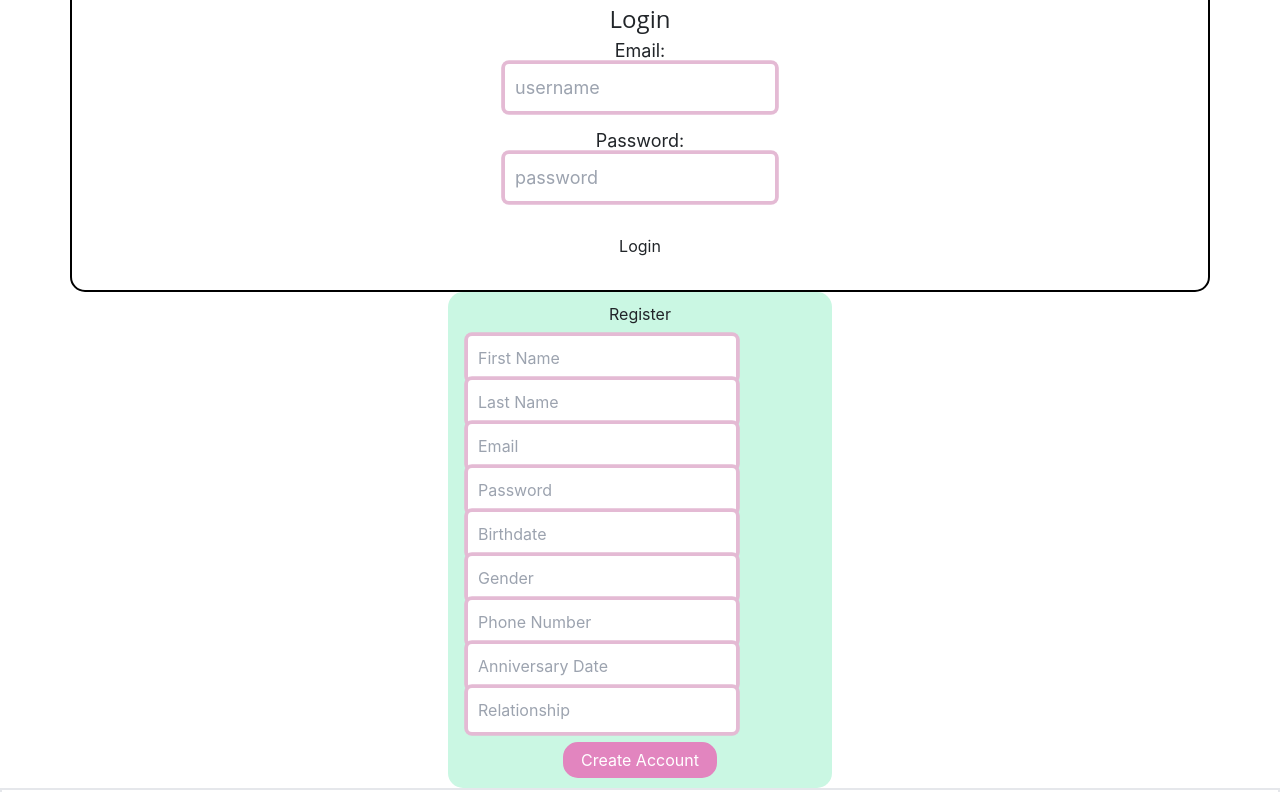
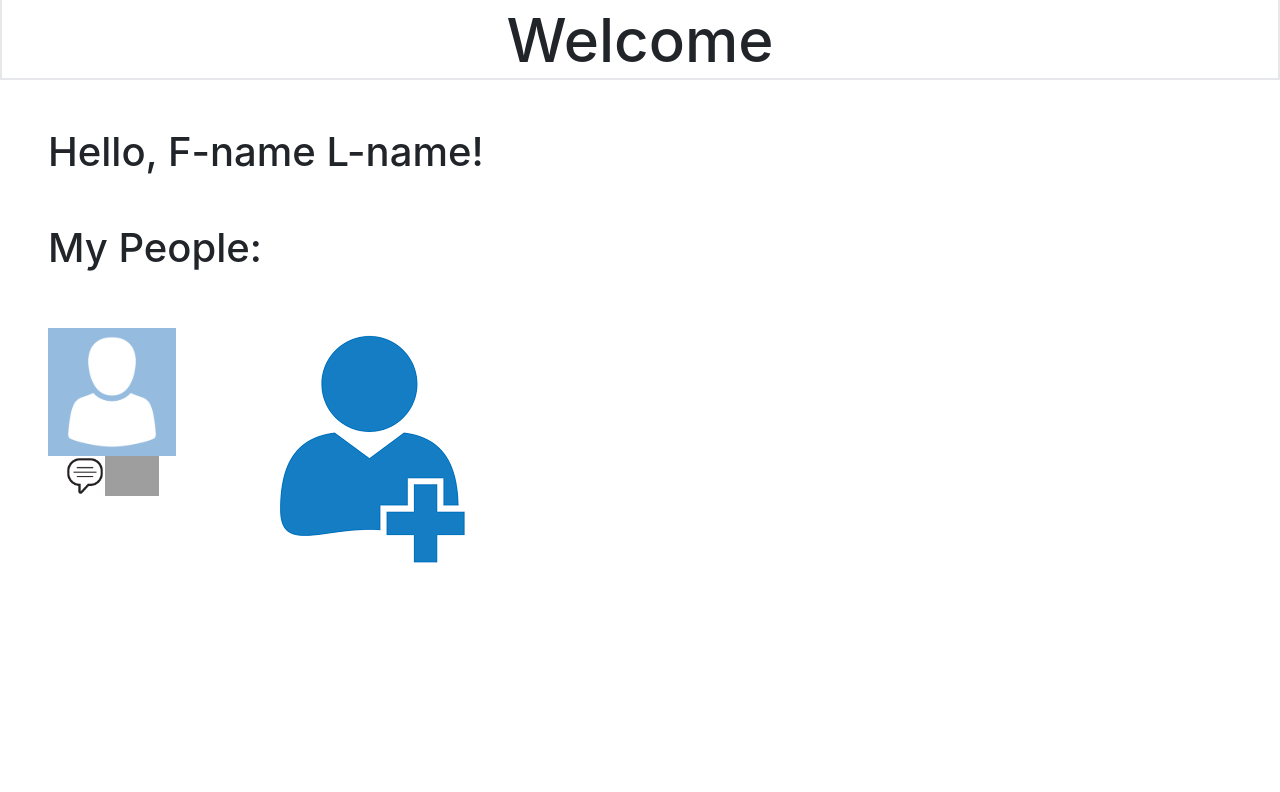
Before and after one commit to JennyRussell/Project-3, a React (Create React App) app: page / in a window 1280 px wide. Shown: the part 1528-2320 px from the top of the page. After the commit the page ends 2144 px from the top, so only its background shows below. Built offline with nearby package versions, Linux system fonts and the light colour scheme; grey boxes are pictures that could not be loaded.

Commit message:
added routes with hooks for welcome page to redirec to signup

```diff
--- a/package.json
+++ b/package.json
@@ -16,6 +16,7 @@
     "react-bootstrap": "^1.6.1",
     "react-dom": "^17.0.2",
     "react-native-calendars": "^1.1264.0",
+    "react-router-dom": "^5.2.0",
     "react-scripts": "4.0.3",
     "web-vitals": "^1.1.2"
   },
--- a/src/App.js
+++ b/src/App.js
@@ -2,22 +2,32 @@
 import './App.css';
 import { Login } from './components/login/index';
 import './components/login/style.css';
-import { Register } from './components/login/index';
+import Signup from './components/login/register';
 import Welcome from './components/Welcome';
 import UserPage from './components/user-page/UserPage';
 import 'bootstrap/dist/css/bootstrap.min.css';
+import { useHistory } from 'react-router-dom';
+import { BrowserRouter as Router, Route, Switch } from 'react-router-dom';
 
 
+function App(props) {
 
-function App() {
   return (
     <div className="App">
-      <Welcome />
-      <Login />
-      <Register />
+        <Router>
+        <Switch>
+          <Route path="/" exact>
+            <Welcome />
+          </Route>
+
+          <Route path="/login/register" exact>
+            <Signup />
+          </Route>
+        </Switch>
+      </Router>
       <UserPage />
     </div>
   );
-}
+};
 
 export default App;
--- a/src/components/Welcome.js
+++ b/src/components/Welcome.js
@@ -5,11 +5,12 @@ import forgetmenots from "./forgetmenots.png";
 import bdaycake from "./bdaycake.png";
 import graduation from "./graduation.png";
 import champagne from "./champagne.png";
+import { useHistory } from 'react-router-dom';
 
 
 
 function Welcome() {
-
+    const history = useHistory();
 
     return (
         <div>
@@ -54,7 +55,7 @@ function Welcome() {
 
             </div>
             <div className="bg-green-100 p-10">
-                <button className="sign-up-btn button w-50 h-36 bg-pink-400 rounded-2xl text-6xl text-white">Click Here To Sign Up!</button>
+                <button onClick={() => history.push('./login/register')} className="sign-up-btn button w-50 h-36 bg-pink-400 rounded-2xl text-6xl text-white">Click Here To Sign Up!</button>
             </div>
         </div>
 
--- a/src/components/login/index.js
+++ b/src/components/login/index.js
@@ -1,2 +1,2 @@
 export { Login } from "./login";
-export { Register } from "./register";
+// export { Register } from "./register";
--- a/src/components/login/register.js
+++ b/src/components/login/register.js
@@ -1,11 +1,10 @@
 import React from "react";
+import { useHistory } from 'react-router-dom';
 
-export class Register extends React.Component {
-  // tsConstructorType(props) {
-  //     super(props);
-  // }
+function Signup (props) {
 
-  render() {
+  const history = useHistory();
+
     return (
       <div className="rg-container">
         <div className="rg-header">Register</div>
@@ -61,11 +60,12 @@ export class Register extends React.Component {
           </div>
         </form>
         <div className="footer">
-          <button type="button" className="btn-rg">
+          <button onClick={() => history.push('../user-page/UserPage')}  type="button" className="btn-rg">
             Create Account
           </button>
         </div>
       </div>
     );
   }
-}
+
+export default Signup;
--- a/src/components/user-page/UserPage.js
+++ b/src/components/user-page/UserPage.js
@@ -1,8 +1,14 @@
 import React from "react";
 import People from '../people/People'
 import addUser from "../addUser.png"
+import { useHistory } from 'react-router-dom';
+
 
 function UserPage() {
+
+  const history = useHistory();
+
+
     return (
         <div>
             <nav className='w-100 h-24 border-2'>
```
Also changed, not shown: 1 other file (tests, documents, lock files or other folders).
